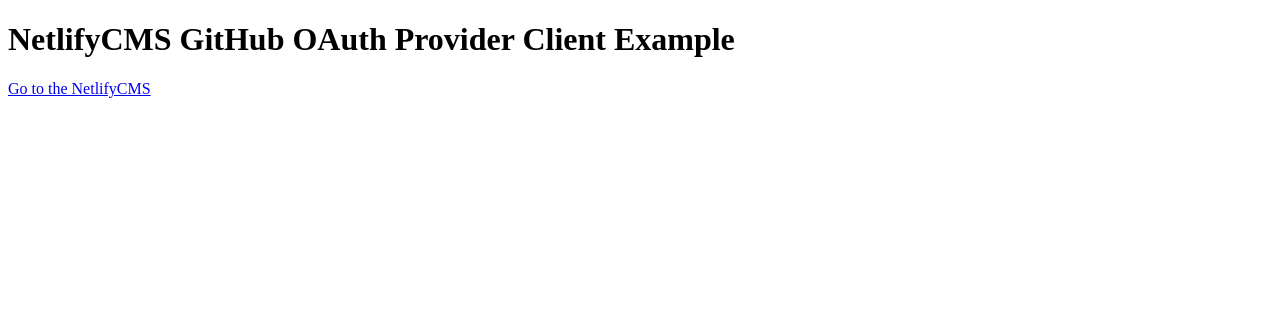
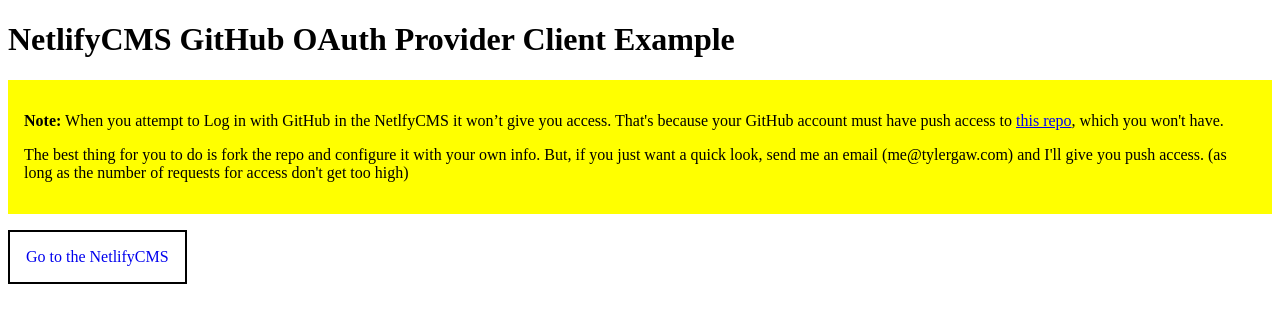
Before and after one commit to tylergaw/netlify-cms-github-oauth-provider-client-example, a plain HTML site: page index.html in a window 1280 px wide. Drawn offline with Linux system fonts and the light colour scheme.

Commit message:
Adds clarifying note about access

```diff
--- a/index.html
+++ b/index.html
@@ -2,9 +2,36 @@
 <html>
 <head>
   <title>NetlifyCMS GitHub OAuth Provider Client Example</title>
+  <style>
+    .warning {
+      background-color: yellow;
+      padding: 1rem;
+    }
+
+    .admin-btn {
+      border: 2px solid black;
+      display: inline-block;
+      text-decoration: none;
+      margin-top: 1rem;
+      padding: 1rem;
+    }
+  </style>
 </head>
 <body>
   <h1>NetlifyCMS GitHub OAuth Provider Client Example</h1>
-  <a href="./admin">Go to the NetlifyCMS</a>
+  <div class="warning">
+    <p>
+      <strong> Note:</strong>
+      When you attempt to Log in with GitHub in the NetlfyCMS it won’t give
+      you access. That's because your GitHub account must have push access to
+      <a href="https://github.com/tylergaw/netlify-cms-github-oauth-provider-client-example">this repo</a>, which you won't have.
+    </p>
+    <p>
+      The best thing for you to do is fork the repo and configure it with your
+      own info. But, if you just want a quick look, send me an email (me@tylergaw.com)
+      and I'll give you push access. (as long as the number of requests for access don't get too high)
+    </p>
+  </div>
+  <a href="./admin" class="admin-btn">Go to the NetlifyCMS</a>
 </body>
 </html>
```
